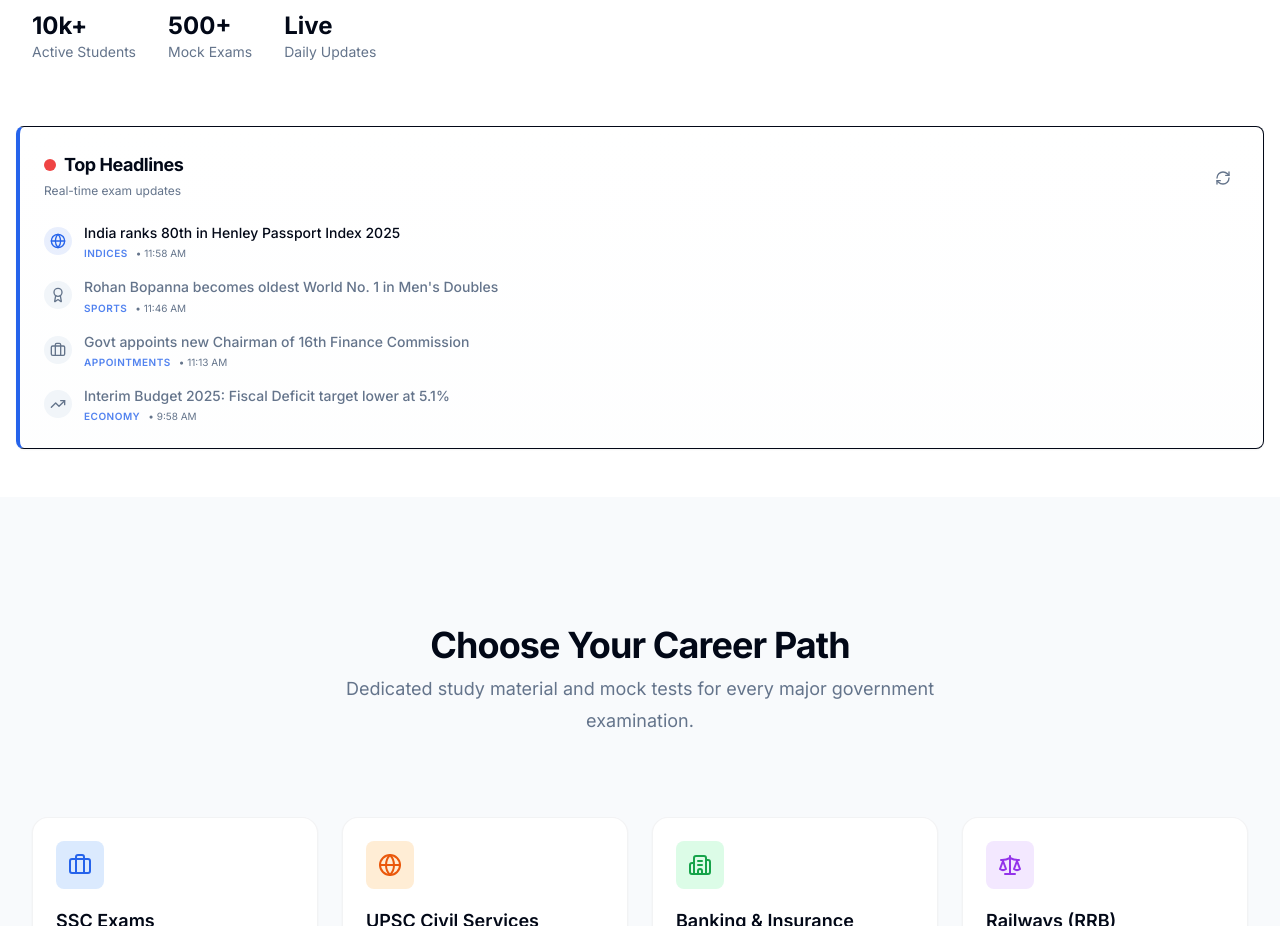
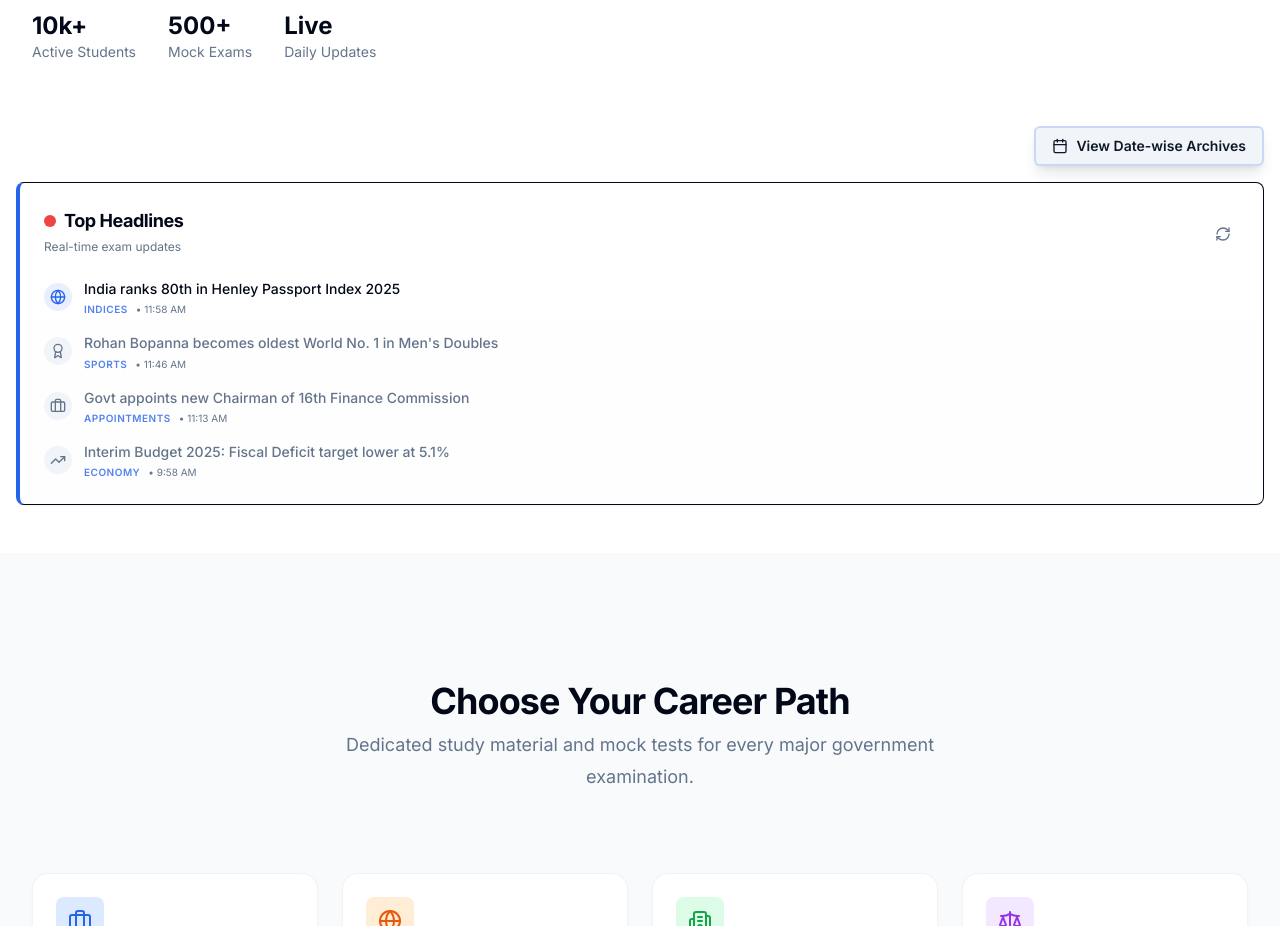
Before and after one commit to jyothulavivek/govt-job-prep, a Next.js app: page / in a window 1280 px wide. Shown: the part 780-1706 px from the top of the page. Built offline with nearby package versions, Linux system fonts and the light colour scheme.

Commit message:
Add current affairs navigation on dashboard

```diff
--- a/src/app/page.tsx
+++ b/src/app/page.tsx
@@ -1,12 +1,25 @@
+"use client";
+
 import { Hero } from "@/components/layout/Hero";
 import { JobCategories } from "@/components/layout/JobCategories";
 import { CurrentAffairsFeed } from "@/components/features/CurrentAffairsFeed";
+import Link from "next/link";
+import { Button } from "@/components/ui/Button";
+import { Calendar } from "lucide-react";
 
 export default function Home() {
   return (
     <div className="flex flex-col min-h-screen">
       <Hero />
       <div className="container mx-auto px-4 -mt-24 relative z-10 mb-12">
+        <div className="flex justify-end mb-4">
+          <Link href="/current-affairs">
+            <Button variant="secondary" className="shadow-lg border-2 border-primary/20 gap-2 font-semibold">
+              <Calendar className="h-4 w-4" />
+              View Date-wise Archives
+            </Button>
+          </Link>
+        </div>
         <CurrentAffairsFeed />
       </div>
       <JobCategories />
```
